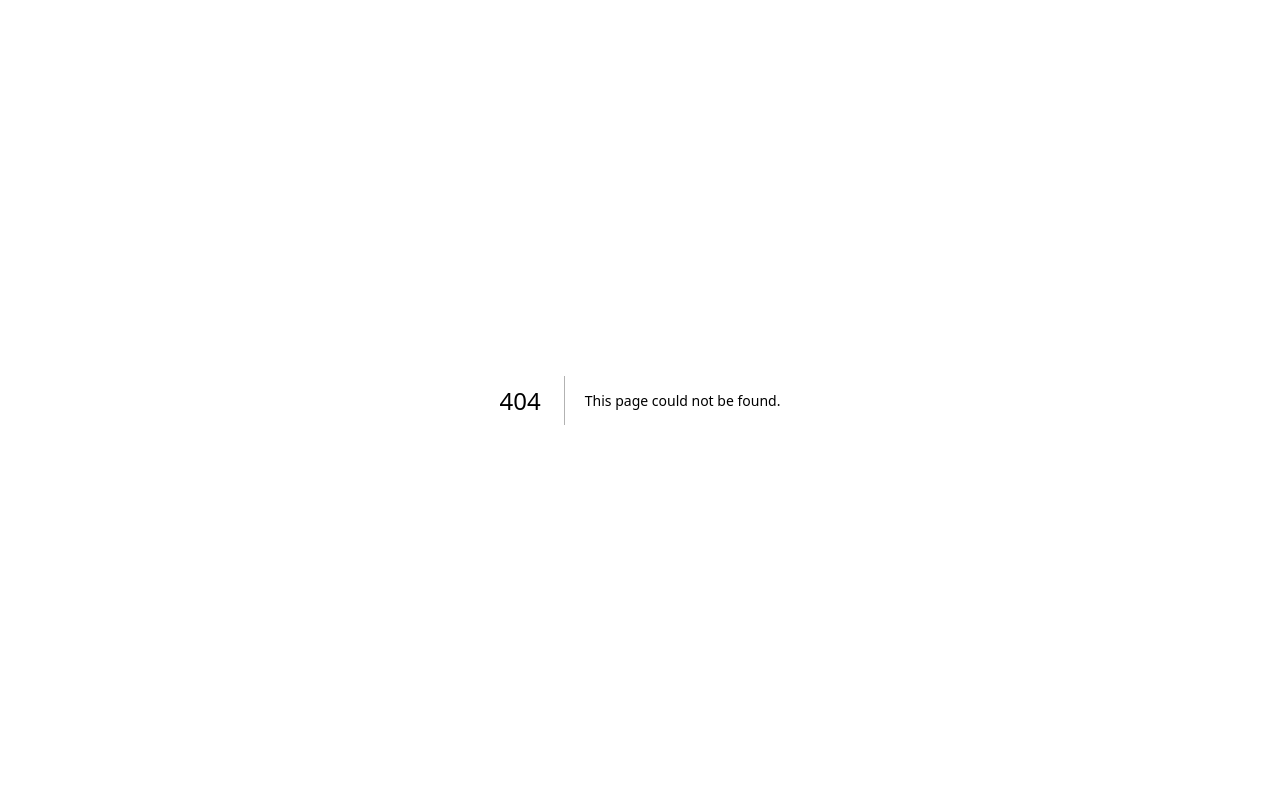
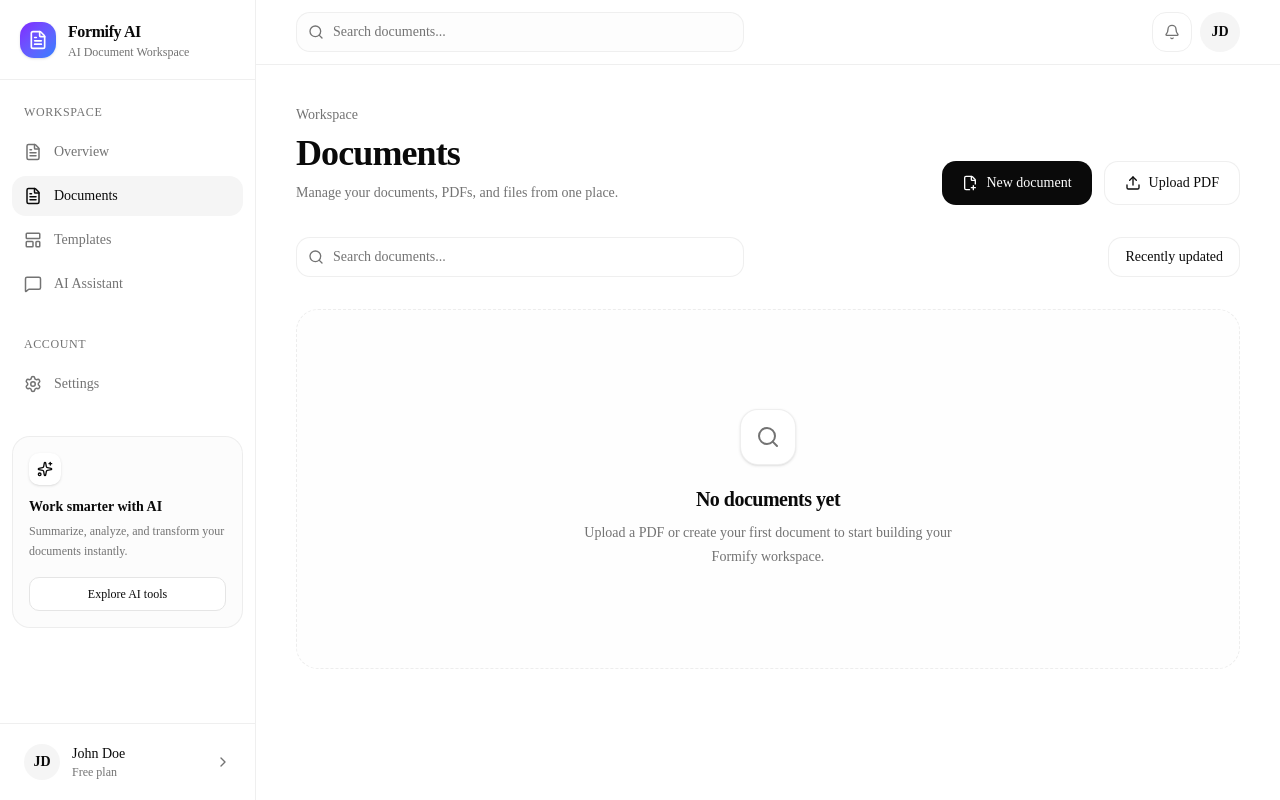
Before and after one commit to Eztremes/formify-ai, a Next.js app: page /dashboard/documents in a window 1280 px wide. Before the commit this address had no page. Built offline with nearby package versions, Linux system fonts and the light colour scheme.

Commit message:
feat: add documents page shell

```diff
--- /dev/null
+++ b/app/dashboard/documents/page.tsx
@@ -0,0 +1,56 @@
+import { Search } from "lucide-react";
+
+import DashboardHeader from "@/components/dashboard/DashboardHeader";
+import DocumentsHeader from "@/components/dashboard/DocumentsHeader";
+
+export default function DocumentsPage() {
+  return (
+    <>
+      <DashboardHeader />
+
+      <div className="p-6 md:p-10">
+        <div className="mx-auto max-w-7xl space-y-8">
+          <DocumentsHeader />
+
+          {/* Search and filters */}
+          <div className="flex flex-col gap-3 sm:flex-row sm:items-center sm:justify-between">
+            <div className="relative w-full max-w-md">
+              <Search className="absolute left-3 top-1/2 h-4 w-4 -translate-y-1/2 text-muted-foreground" />
+
+              <input
+                type="text"
+                placeholder="Search documents..."
+                className="h-10 w-full rounded-xl border border-border/60 bg-background pl-9 pr-4 text-sm outline-none transition-colors placeholder:text-muted-foreground focus:border-foreground/30"
+              />
+            </div>
+
+            <button
+              type="button"
+              className="h-10 rounded-xl border border-border/60 bg-background px-4 text-sm font-medium transition-colors hover:bg-muted"
+            >
+              Recently updated
+            </button>
+          </div>
+
+          {/* Empty state */}
+          <div className="flex min-h-[360px] items-center justify-center rounded-3xl border border-dashed border-border/70 bg-muted/10">
+            <div className="max-w-md px-6 text-center">
+              <div className="mx-auto flex h-14 w-14 items-center justify-center rounded-2xl border border-border/60 bg-background shadow-sm">
+                <Search className="h-6 w-6 text-muted-foreground" />
+              </div>
+
+              <h2 className="mt-5 text-xl font-semibold tracking-tight">
+                No documents yet
+              </h2>
+
+              <p className="mt-2 text-sm leading-6 text-muted-foreground">
+                Upload a PDF or create your first document to start building
+                your Formify workspace.
+              </p>
+            </div>
+          </div>
+        </div>
+      </div>
+    </>
+  );
+}
--- /dev/null
+++ b/components/dashboard/DocumentsHeader.tsx
@@ -0,0 +1,69 @@
+"use client";
+
+import { FilePlus2, Search, Upload } from "lucide-react";
+import { useRef } from "react";
+
+export default function DocumentsHeader() {
+  const fileInputRef = useRef<HTMLInputElement>(null);
+
+  const handleUploadClick = () => {
+    fileInputRef.current?.click();
+  };
+
+  const handleFileChange = (
+    event: React.ChangeEvent<HTMLInputElement>
+  ) => {
+    const file = event.target.files?.[0];
+
+    if (!file) return;
+
+    console.log("Selected file:", file.name);
+
+    // PDF upload logic will be connected later.
+  };
+
+  return (
+    <div className="flex flex-col gap-6 lg:flex-row lg:items-end lg:justify-between">
+      <div>
+        <p className="text-sm font-medium text-muted-foreground">
+          Workspace
+        </p>
+
+        <h1 className="mt-2 text-3xl font-semibold tracking-tight md:text-4xl">
+          Documents
+        </h1>
+
+        <p className="mt-2 max-w-xl text-sm leading-6 text-muted-foreground">
+          Manage your documents, PDFs, and files from one place.
+        </p>
+      </div>
+
+      <div className="flex flex-col gap-3 sm:flex-row">
+        <button
+          type="button"
+          className="inline-flex h-11 items-center justify-center gap-2 rounded-xl bg-foreground px-5 text-sm font-medium text-background transition-opacity hover:opacity-90"
+        >
+          <FilePlus2 className="h-4 w-4" />
+          New document
+        </button>
+
+        <button
+          type="button"
+          onClick={handleUploadClick}
+          className="inline-flex h-11 items-center justify-center gap-2 rounded-xl border border-border/60 bg-background px-5 text-sm font-medium transition-colors hover:bg-muted"
+        >
+          <Upload className="h-4 w-4" />
+          Upload PDF
+        </button>
+
+        <input
+          ref={fileInputRef}
+          type="file"
+          accept="application/pdf"
+          className="hidden"
+          onChange={handleFileChange}
+        />
+      </div>
+    </div>
+  );
+}
```
